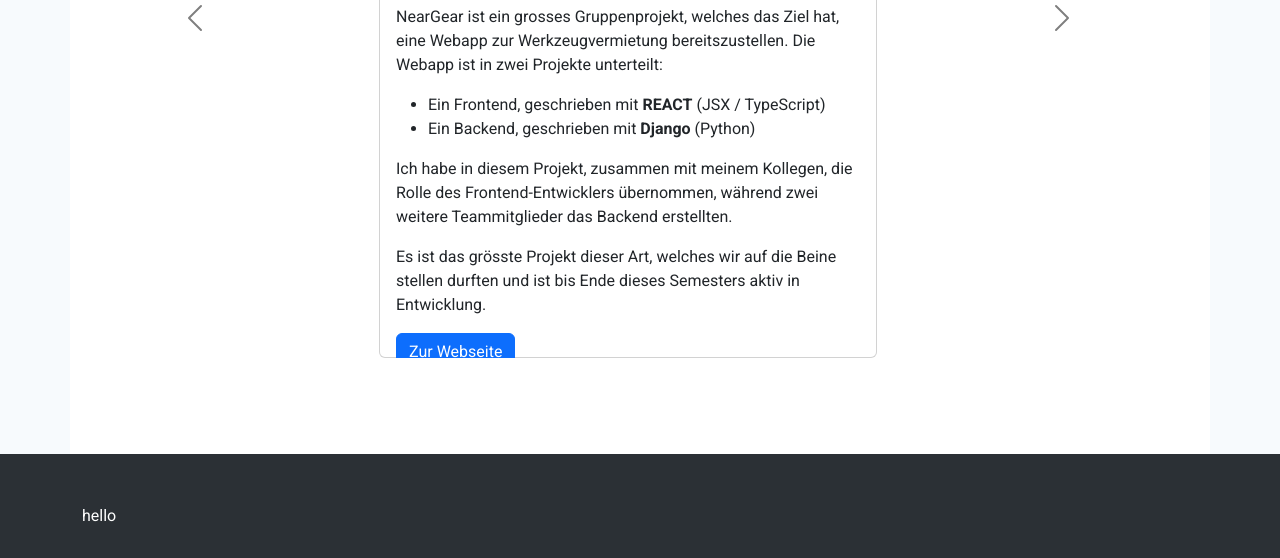
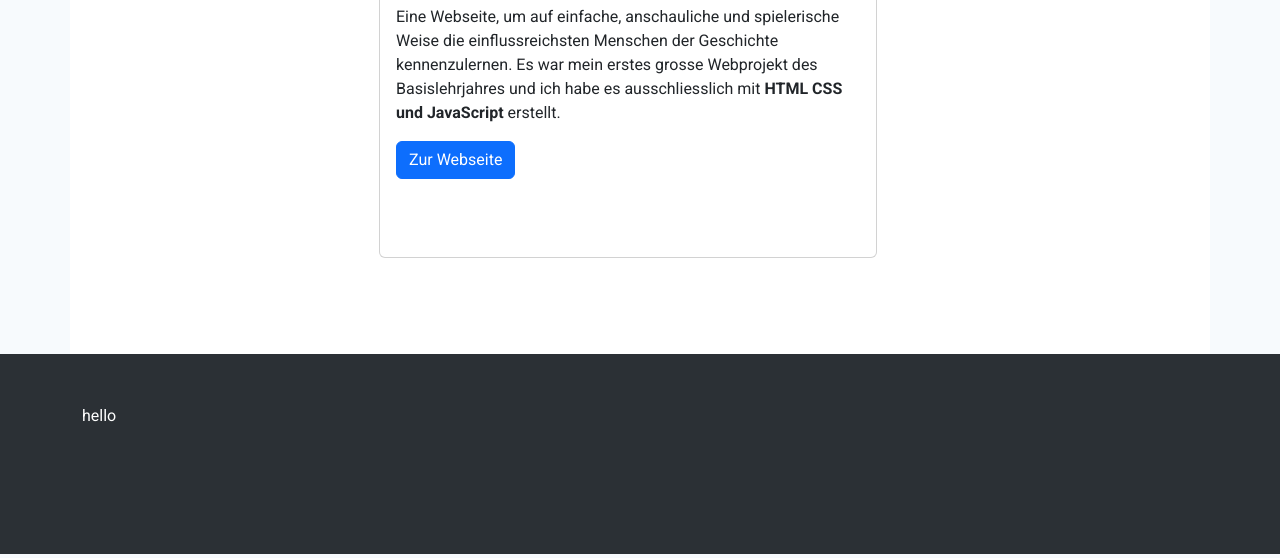
Before and after one commit to DamianAebi/DamianAebi.github.io, a plain HTML site: page index.html in a window 1280 px wide. Shown: the part 3233-3791 px from the top of the page. Drawn offline with nearby package versions, Linux system fonts and the light colour scheme.

Commit message:
small adjustments

```diff
--- a/css/styles.css
+++ b/css/styles.css
@@ -69,7 +69,7 @@ html {
 
 .skill-card:hover {
   transform: scale(1.02);
-  box-shadow: 0 0 10px rgba(0, 0, 0, 0.1);
+  box-shadow: 2px 1px 10px rgba(0, 0, 0, 0.1);
   transition: 0.3s;
   cursor: pointer;
 }
@@ -142,9 +142,8 @@ html {
 }
 
 .carousel-card-body {
-  height: 400px;
+  min-height: 300px;
 }
-
 
 #kontakt {
   width: 100%;
--- a/index.html
+++ b/index.html
@@ -99,6 +99,7 @@
             <div class="skill-card-body">
               <h5 class="skill-card-title">HTML/CSS</h5>
               <p class="skill-card-text">HTML und CSS sind Sprachen zur Strukturierung und Darstellungen von Webseiten. </p>
+              <br>
               <a href="#" class="btn btn-primary">Zur Dokumentation</a>
             </div>
           </a>
@@ -167,6 +168,7 @@
               <p class="skill-card-text">
                 React ist eine JavaScript-Bibliothek zur Erstellung von Benutzeroberflächen.
               </p>
+              <br>
               <a href="#" class="btn btn-primary">Zur Dokumentation</a>
             </div>
           </a>
@@ -243,20 +245,20 @@
         <div class="carousel-inner">
 
           <!-- CEO of Earth -->
-          <div class="carousel-item">
+          <div class="carousel-item active">
             <div class="card carousel-card" data-bs-theme="light">
               <img src="img/logo_ceoOfEarth.png" class="card-img-top carousel-card-image" alt="Logo CEO of Earth">
               <div class="card-body carousel-card-body">
                 <h5 class="card-title">The CEO of Earth</h5>
                 <p class="card-text">Eine Webseite, um auf einfache, anschauliche und spielerische Weise die einflussreichsten Menschen der Geschichte kennenzulernen.
-                  Es war das erste grosse Webprojekt des Basislehrjahres und wurde ausschliesslich mit <b>HTML CSS und JavaScript</b> erstellt.</p>
+                  Es war mein erstes grosse Webprojekt des Basislehrjahres und ich habe es ausschliesslich mit <b>HTML CSS und JavaScript</b> erstellt.</p>
                 <a href="#" class="btn btn-primary">Zur Webseite</a>
               </div>
             </div>
           </div>
 
           <!-- NearGear -->
-          <div class="carousel-item active">
+          <div class="carousel-item">
             <div class="card carousel-card" data-bs-theme="light">
               <img src="img/logo_neargear.png" class="card-img-top carousel-card-image" alt="Logo Neargear">
               <div class="card-body carousel-card-body">
@@ -296,7 +298,7 @@
               <div class="card-body carousel-card-body">
                 <h5 class="card-title">Django backend</h5>
                 <p class="card-text">Dieses Projekt wurde im Rahmen des ÜK 295 erstellt. Es wurde als praktische Prüfung
-                durgeführt und benotet. Das <b>Django</b>-Backend ist mit einer <b>postgreSQL</b>-Datenbank verknüpft, welche man über
+                durchgeführt und benotet. Das <b>Django</b>-Backend ist mit einer <b>postgreSQL</b>-Datenbank verknüpft, welche man über
                 CRUD-Requests (z.B. mit Postman) modifizieren kann.
                 Es erlaubt, Benutzer zu registrieren, einzuloggen und Objekte zu erstellen.</p>
                 <a href="#" class="btn btn-primary">Zur Webseite</a>
```
